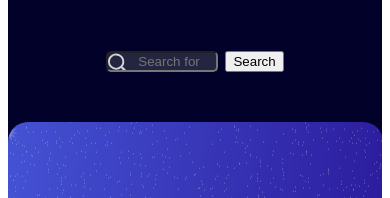
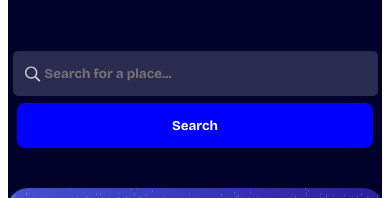
Before and after one commit to ophilipelima/weatherApp, an Angular app: page / in a window 390 px wide. Shown: the part 264-462 px from the top of the page. Built offline with nearby package versions, Linux system fonts and the light colour scheme; no server answers.

Commit message:
deixando input responsivo

```diff
--- a/src/app/components/header/header.component.html
+++ b/src/app/components/header/header.component.html
@@ -2,4 +2,4 @@
     <img src="\assets/images/logo.svg" alt="">
 </section>
 <h1 class="titulo">How's the sky looking today?</h1>
-<app-search></app-search>
+<app-search class="search"></app-search>
--- a/src/app/components/header/header.component.scss
+++ b/src/app/components/header/header.component.scss
@@ -16,3 +16,9 @@
 img{
     margin: 35px 0px 0px 95px;
 }
+
+.search{
+    display: flex;
+    justify-content: center;
+    margin-bottom: 40px;
+}
--- a/src/app/components/search/search.component.scss
+++ b/src/app/components/search/search.component.scss
@@ -1,27 +1,41 @@
+*{
+    font-family: 'bgbold';
+}
+
 .pesquisa-container{
     display: flex;
     gap: 7px;
     flex-wrap: wrap;
     justify-content: center;
-    margin-bottom: 50px;
+    width: 100%;
 }
 
 .input-icon{
     background: url('../../../assets/images/icon-search.svg') no-repeat;
+    background-size: 16px;
+    background-position: 10px center;
+    background-color: #2a2b4f;
     padding-left: 30px;
-
-}
-
-.pesquisa-container input{
-    background-color: #242540;
+    height: 45px;
+    min-width: 365px;
     border-radius: 5px;
-    width: 30%;
-
+    border-color: transparent;
 }
 
 .pesquisa-container button{
     cursor: grab;
-    // padding: 2vw 4vw; /* aumenta conforme a largura da tela diminui */
-    // font-size: 3vw; /* tamanho da fonte proporcional à largura da tela */
-    // transition: all 0.3s ease;
+    height: 45px;
+    min-width: 80px;
+    background-color: blue;
+    color: white;
+    border-radius: 8px;
+    border-color: transparent;
 }
+
+
+@media(max-width: 477px){
+    .pesquisa-container button{
+        width: 95%;
+}
+
+}
```
